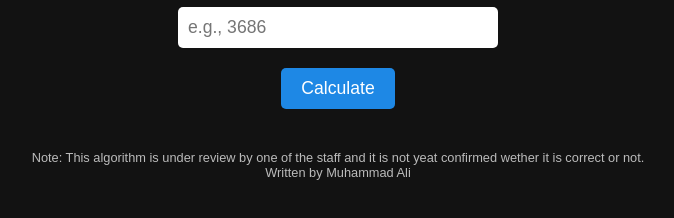
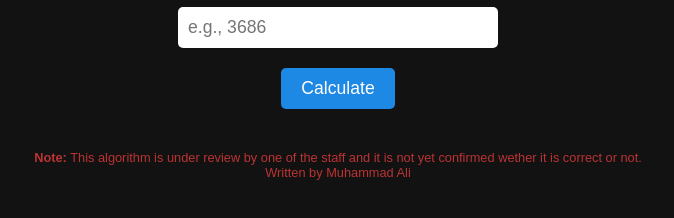
Before and after one commit to Alimadcorp/Roll-No-to-Group, a plain HTML site: page index.html in a window 1280 px wide. Shown: the part 362-580 px from the top of the page, without its empty margins (302-976 px from the left). Drawn offline with Linux system fonts and the light colour scheme.

Commit message:
Update index.html again?

```diff
--- a/index.html
+++ b/index.html
@@ -67,7 +67,7 @@
         sub {
             font-size: 0.8rem;
             vertical-align: baseline;
-            color: #BBBBBB;
+            color: #BB3333;
         }
     </style>
 </head>
@@ -80,7 +80,7 @@
 
     <p id="result"></p>
 
-    <sub>Note: This algorithm is under review by one of the staff and it is not yeat confirmed wether it is correct or not. <br>Written by Muhammad Ali
+    <sub><strong>Note:</strong> This algorithm is under review by one of the staff and it is not yet confirmed wether it is correct or not. <br>Written by Muhammad Ali
 
     </sub>
 
```
